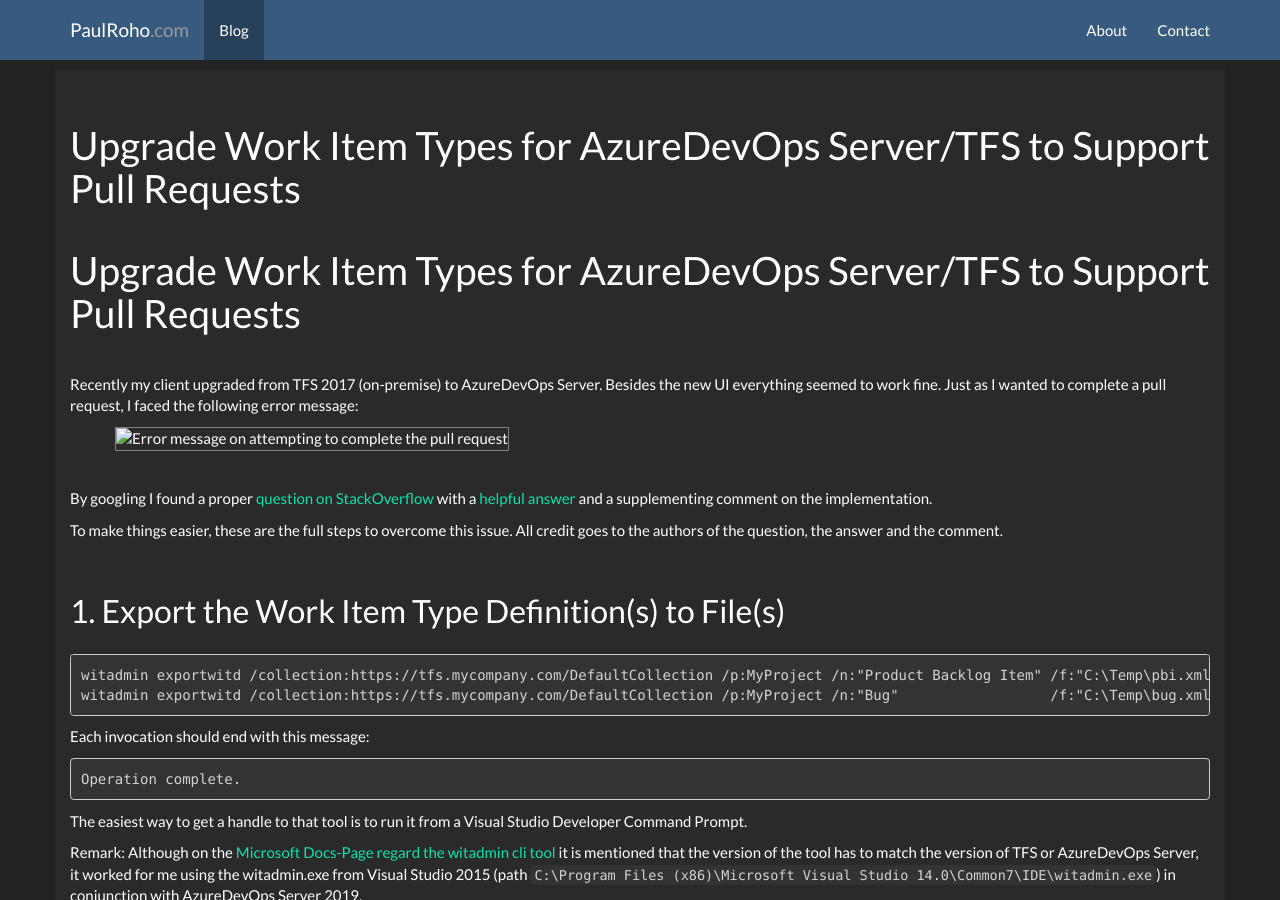
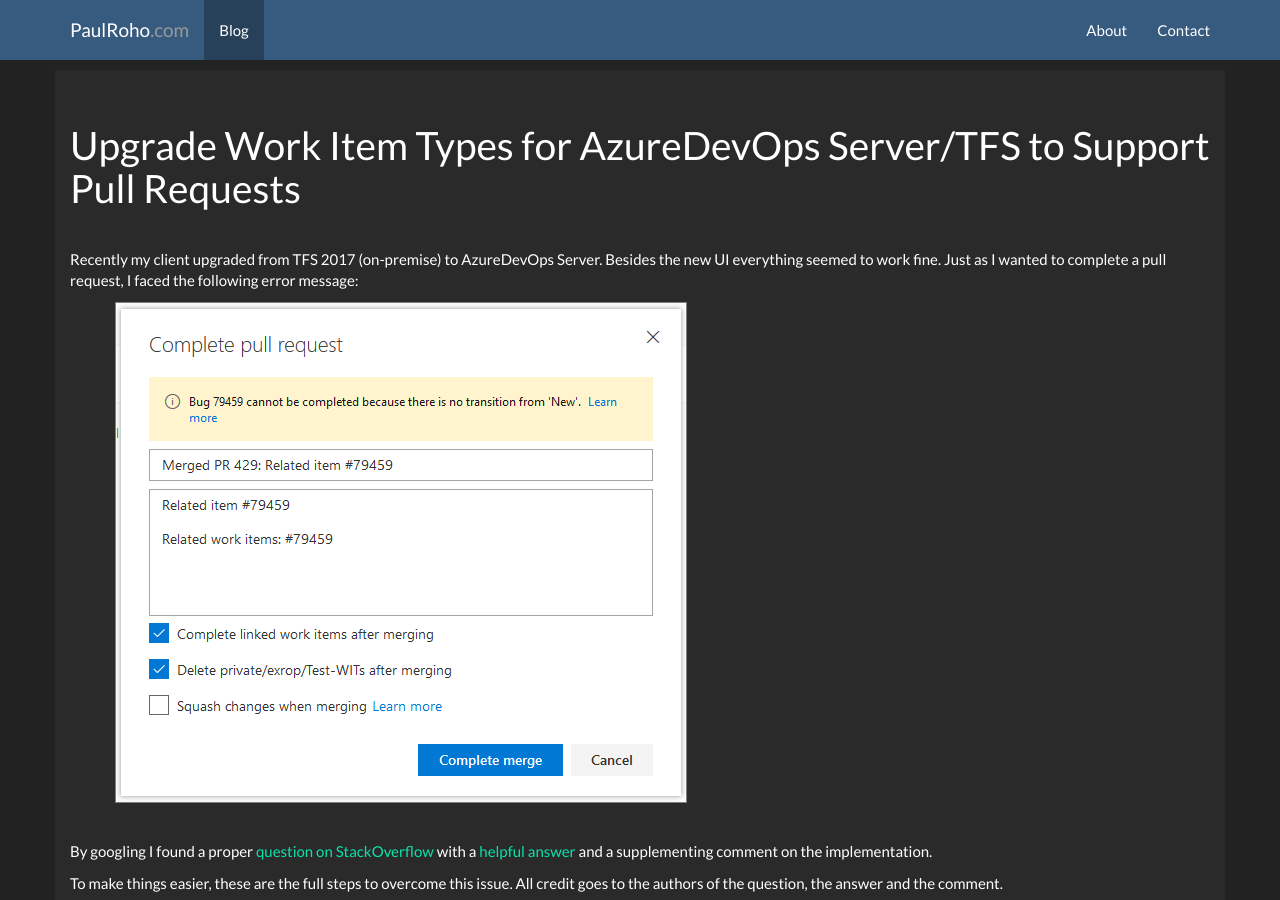
Before and after one commit to paulroho/paulroho.github.io, a Jekyll site: the page built from _posts/2019-09-03-Upgrade-AzureDevOps-WorkItemTypes-to-Support-Pull-Requests.md, in a window 1280 px wide and 900 px high. Built offline with Jekyll 4.4.1, drawn with Linux system fonts in a browser that asks for light colours; nearby versions of some CDN libraries; comment, search, counter and statistics services are not loaded.

Commit message:
Posts/azure dev ops upgrade work item types (#2)
* Create bla

* Add images

* Add text

* Add yaml frontmatter

* Fix not done sentence

* Fix first sentence

* Delete bla

* Remove duplicate title

* Fix path to images

```diff
--- a/_posts/2019-09-03-Upgrade-AzureDevOps-WorkItemTypes-to-Support-Pull-Requests.md
+++ b/_posts/2019-09-03-Upgrade-AzureDevOps-WorkItemTypes-to-Support-Pull-Requests.md
@@ -4,11 +4,9 @@
 tags: [Developer Workflow, Pull Requests, AzureDevOps]
 ---
 
-# Upgrade Work Item Types for AzureDevOps Server/TFS to Support Pull Requests
-
 Recently my client upgraded from TFS 2017 (on-premise) to AzureDevOps Server. Besides the new UI everything seemed to work fine. Just as I wanted to complete a pull request, I faced the following error message:
 
-![Error message on attempting to complete the pull request](/images/posts/AzureDevOpsUpgradeWorkItemTemplates/ErrorMessage.PNG)
+![Error message on attempting to complete the pull request](/images/posts/AzureDevOpsUpgradeWorkItemTypes/ErrorMessage.PNG)
 {: .image}
 
 By googling I found a proper [question on StackOverflow](https://stackoverflow.com/questions/50935155/tfs-cannot-complete-product-backlog-item-because-there-is-no-transition-from-co) with a [helpful answer](https://stackoverflow.com/a/50941616/571213) and a supplementing comment on the implementation.
@@ -34,7 +32,7 @@
 
 * Locate all nodes transiting to 'Done' (XPath `/witd:WITD/WORKITEMTYPE/WORKFLOW/TRANSITIONS/TRANSITION[@to="Done"]`):
 
-![A transition to 'Done' without actions in a work item type definition](/images/posts/AzureDevOpsUpgradeWorkItemTemplates/witp_before.PNG)
+![A transition to 'Done' without actions in a work item type definition](/images/posts/AzureDevOpsUpgradeWorkItemTypes/witp_before.PNG)
 {: .image}
 
 * Add an action to the transition:
@@ -43,7 +41,7 @@
         <ACTION value="microsoft.vsts.actions.checkin"/>
     </ACTIONS>
 
-![A transition to 'Done' with an action defined](/images/posts/AzureDevOpsUpgradeWorkItemTemplates/witp_after.PNG)
+![A transition to 'Done' with an action defined](/images/posts/AzureDevOpsUpgradeWorkItemTypes/witp_after.PNG)
 {: .image}
 
 
@@ -58,5 +56,5 @@
 
 Done:
 
-![No more error message on attempting to complete the pull request](/images/posts/AzureDevOpsUpgradeWorkItemTemplates/NoMoreErrorMessage.PNG)
+![No more error message on attempting to complete the pull request](/images/posts/AzureDevOpsUpgradeWorkItemTypes/NoMoreErrorMessage.PNG)
 {: .image}
```
